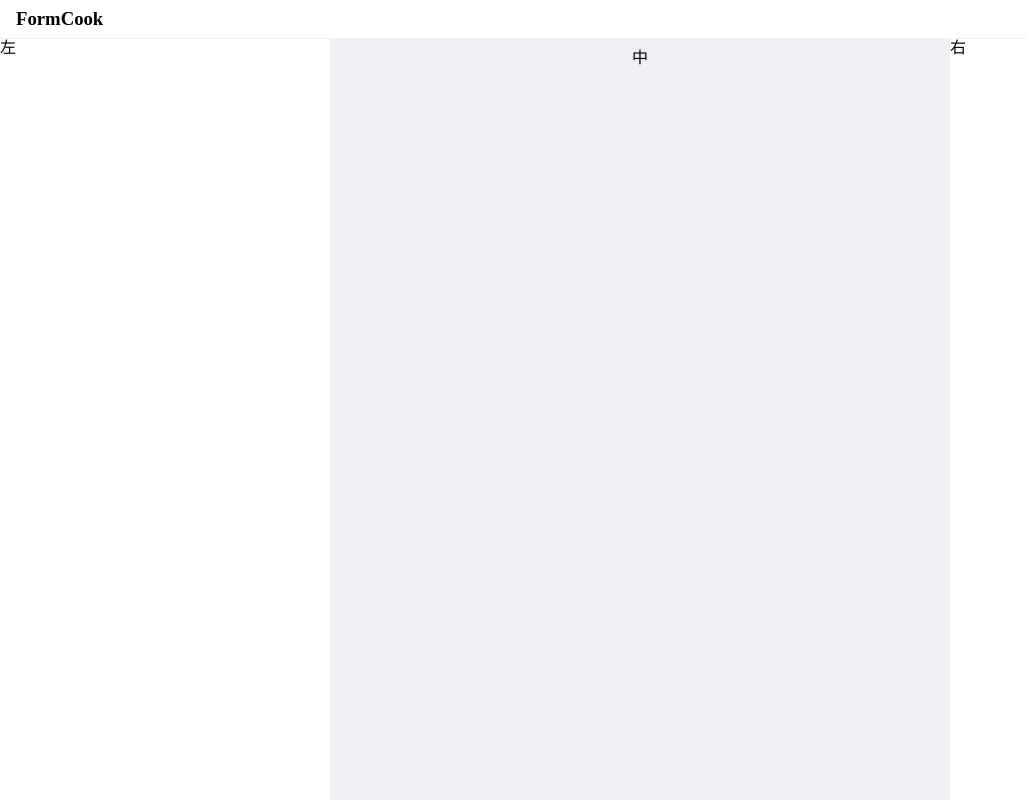
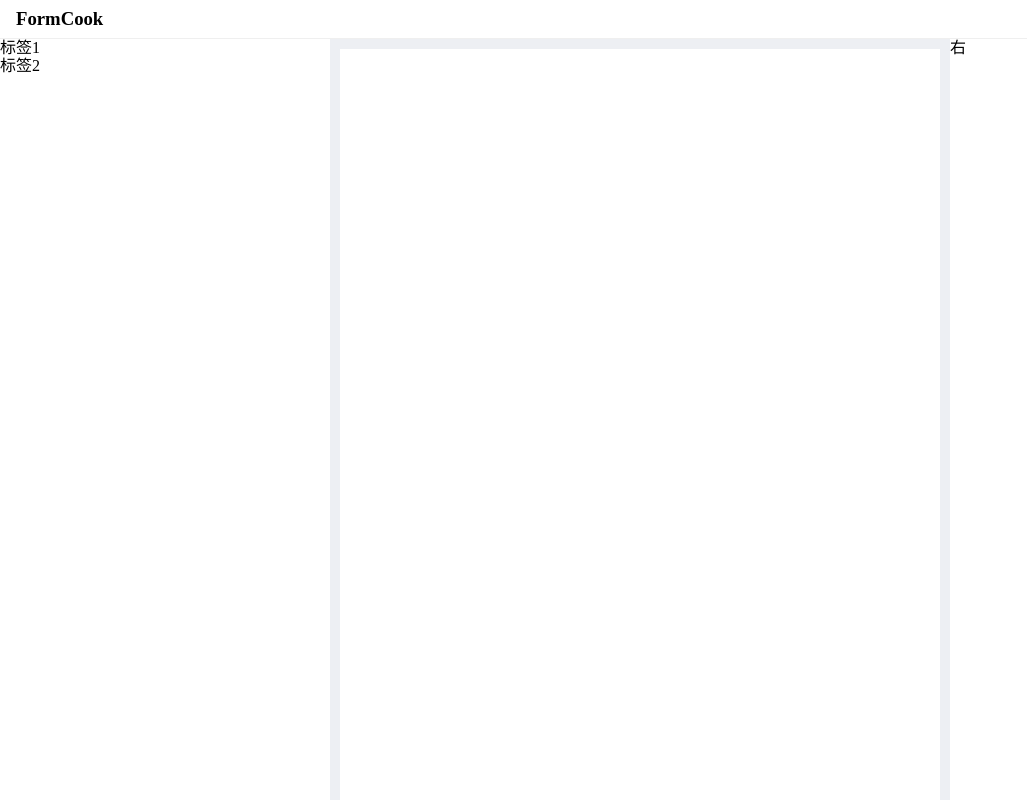
Before and after one commit to is-zhou/form-cook, a Vue app: page / in a window 1280 px wide. Shown: the whole page, without its empty margins (0-1027 px from the left). Built offline with nearby package versions, Linux system fonts and the light colour scheme; the HTML template or start-up script is replaced by a standard one.

Commit message:
chore: drag test

```diff
--- a/package.json
+++ b/package.json
@@ -22,7 +22,8 @@
     "normalize.css": "^8.0.1",
     "pinia": "^3.0.3",
     "vue": "^3.5.18",
-    "vue-router": "^4.5.1"
+    "vue-router": "^4.5.1",
+    "vuedraggable": "^4.1.0"
   },
   "devDependencies": {
     "@tsconfig/node22": "^22.0.2",
--- a/src/views/cook/components/LeftArea.vue
+++ b/src/views/cook/components/LeftArea.vue
@@ -1,7 +1,37 @@
-<script setup lang="ts"></script>
+<script setup lang="ts">
+import { ref } from 'vue'
+import VueDraggable from 'vuedraggable'
+type DraggableItem = {
+  label: string
+  key: string
+}
+const list = ref<DraggableItem[]>([
+  { label: '标签1', key: '1' },
+  { label: '标签2', key: '2' },
+])
+const pushContentItem = (current: DraggableItem) => {
+  return current
+}
+</script>
 
 <template>
-  <div class="left_area">左</div>
+  <div class="left_area">
+    <VueDraggable
+      v-model="list"
+      :group="{ name: 'form', pull: 'clone', put: false }"
+      :clone="pushContentItem"
+      :sort="false"
+      tag="div"
+      item-key="label"
+    >
+      <template #item="{ element }">
+        <div>
+          <div>{{ element.label }}</div>
+          <div></div>
+        </div>
+      </template>
+    </VueDraggable>
+  </div>
 </template>
 
 <style scoped lang="scss">
--- a/src/views/cook/components/MiddleArea.vue
+++ b/src/views/cook/components/MiddleArea.vue
@@ -1,7 +1,39 @@
-<script setup lang="ts"></script>
+<script setup lang="ts">
+import { ref, watch } from 'vue'
+import VueDraggable from 'vuedraggable'
+type DraggableItem = {
+  label: string
+  key: string
+}
+const list = ref<DraggableItem[]>([])
+
+watch(
+  () => list.value,
+  () => {
+    console.log(list.value)
+  },
+)
+</script>
 
 <template>
-  <div class="middle_area">中</div>
+  <div class="middle_area">
+    <VueDraggable
+      v-model="list"
+      :animation="200"
+      :disabled="false"
+      group="form"
+      tag="div"
+      item-key="key"
+      class="drag_container"
+    >
+      <template #item="{ element }">
+        <div>
+          <div>{{ element.label }}</div>
+          <div></div>
+        </div>
+      </template>
+    </VueDraggable>
+  </div>
 </template>
 
 <style scoped lang="scss">
@@ -11,5 +43,11 @@
   align-items: stretch;
   justify-content: center;
   padding: 10px;
+  .drag_container {
+    width: 100%;
+    height: 100%;
+    background-color: #fff;
+    padding-bottom: 20px;
+  }
 }
 </style>
```
Also changed, not shown: 1 other file (tests, documents, lock files or other folders).
